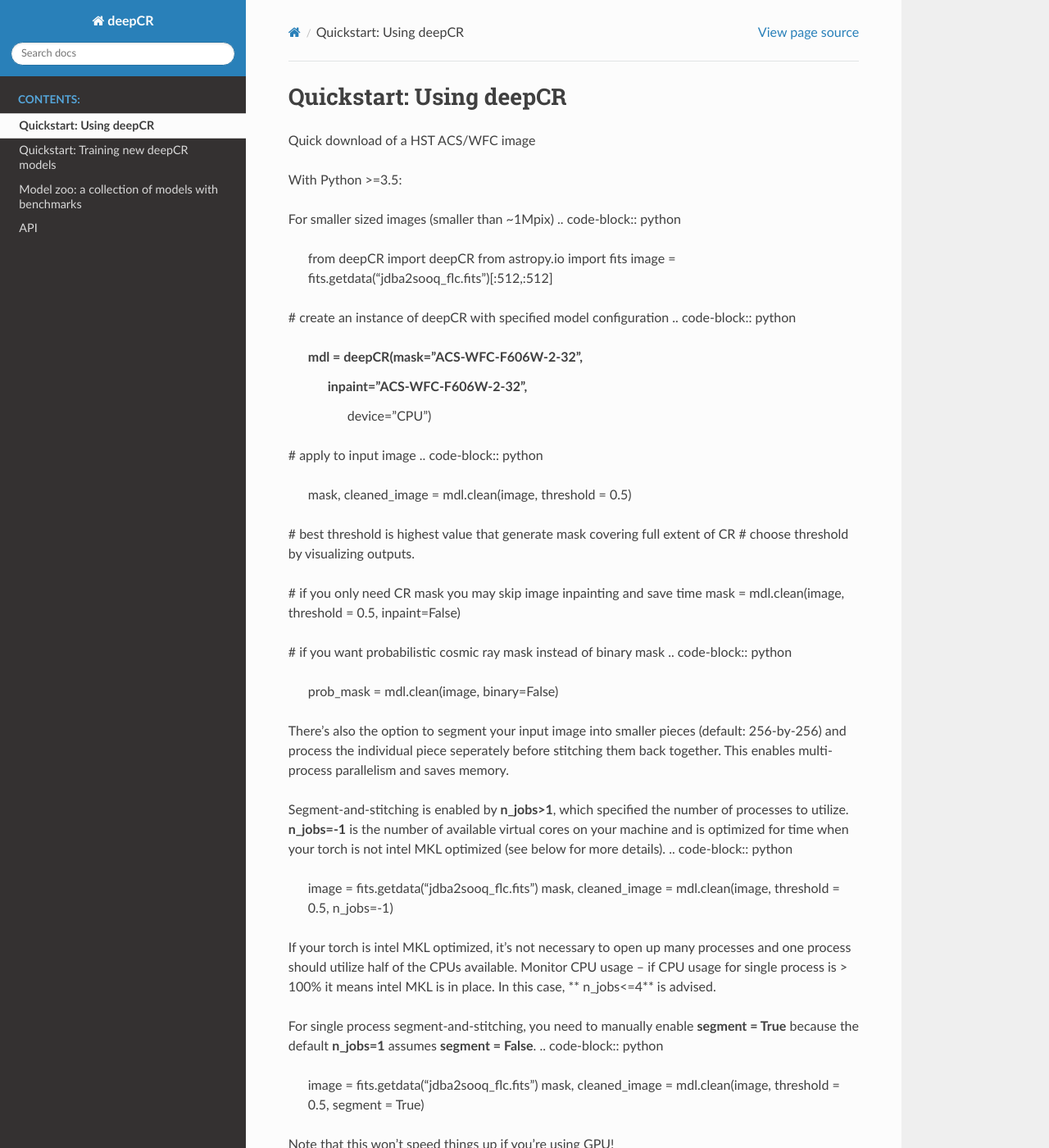
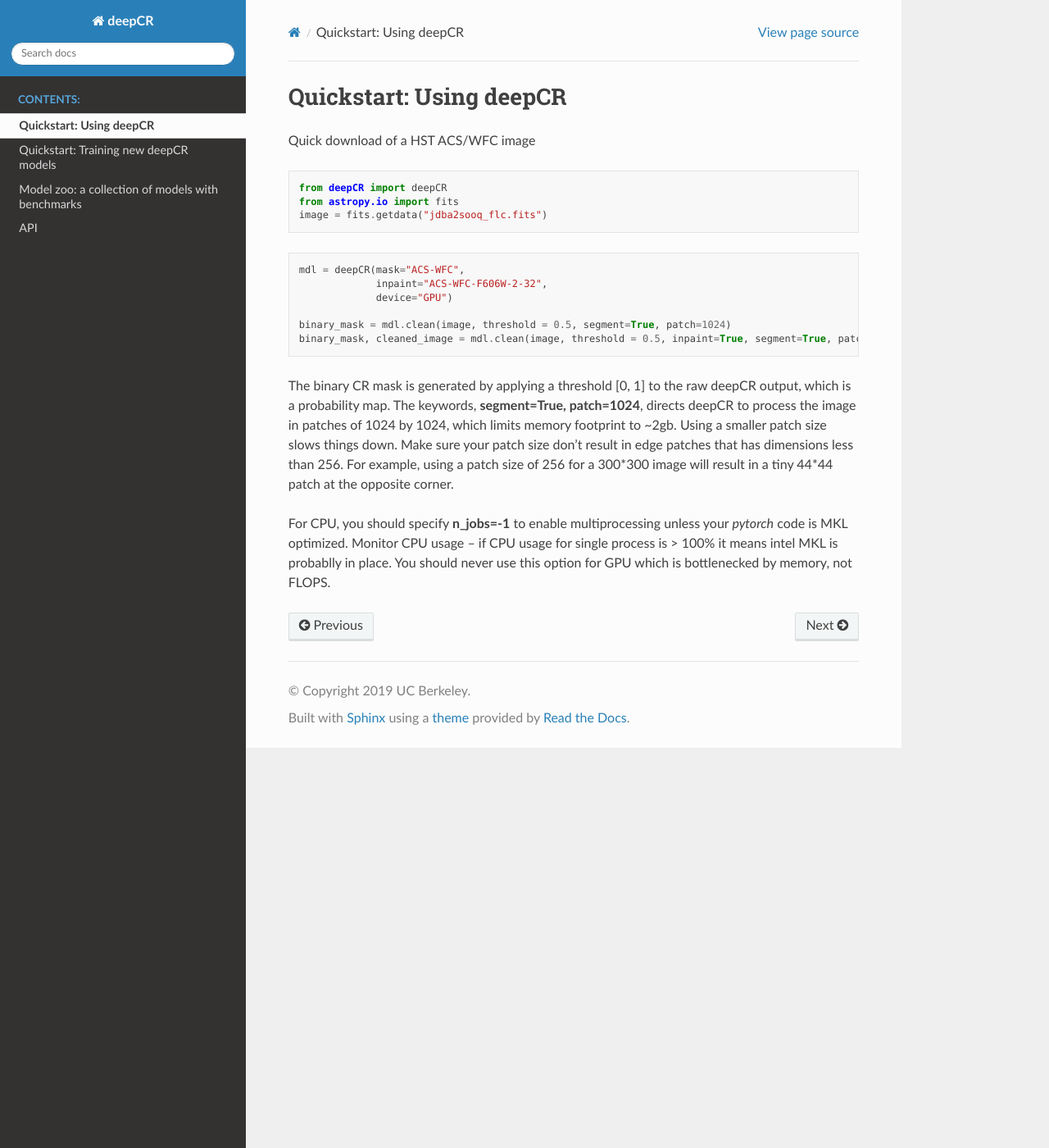
Before and after one commit to profjsb/deepCR, a Sphinx documentation site: the page built from docs/tutorial_use.rst, in a window 1280 px wide and 1400 px high. Shown: the whole window at 82% size. Built offline with Sphinx 7.4.7 and the Read the Docs theme 2.0.0, drawn with Linux system fonts in a browser that asks for light colours.

Commit message:
clean up code, update docs

```diff
--- a/docs/tutorial_use.rst
+++ b/docs/tutorial_use.rst
@@ -6,60 +6,28 @@
 .. code-block:: bash
     wget -O jdba2sooq_flc.fits https://mast.stsci.edu/api/v0.1/Download/file?uri=mast:HST/product/jdba2sooq_flc.fits
 
-With Python >=3.5:
-
-For smaller sized images (smaller than ~1Mpix)
 .. code-block:: python
 
     from deepCR import deepCR
     from astropy.io import fits
-    image = fits.getdata("jdba2sooq_flc.fits")[:512,:512]
+    image = fits.getdata("jdba2sooq_flc.fits")
 
-# create an instance of deepCR with specified model configuration
+
 .. code-block:: python
 
-    mdl = deepCR(mask="ACS-WFC-F606W-2-32",
-             inpaint="ACS-WFC-F606W-2-32",
-                 device="CPU")
+    mdl = deepCR(mask="ACS-WFC",
+                 inpaint="ACS-WFC-F606W-2-32",
+                 device="GPU")
 
-# apply to input image
-.. code-block:: python
+    binary_mask = mdl.clean(image, threshold = 0.5, segment=True, patch=1024)
+    binary_mask, cleaned_image = mdl.clean(image, threshold = 0.5, inpaint=True, segment=True, patch=1024)
 
-    mask, cleaned_image = mdl.clean(image, threshold = 0.5)
+The binary CR mask is generated by applying a threshold [0, 1] to the raw deepCR output, which is a probability map.
+The keywords, **segment=True, patch=1024**, directs deepCR to process the image in patches of 1024 by 1024, which
+limits memory footprint to ~2gb. Using a smaller patch size slows things down. Make sure your patch size don't result in
+edge patches that has dimensions less than 256. For example, using a patch size of 256 for a 300*300 image will result
+in a tiny 44*44 patch at the opposite corner.
 
-# best threshold is highest value that generate mask covering full extent of CR
-# choose threshold by visualizing outputs.
-
-# if you only need CR mask you may skip image inpainting and save time
-mask = mdl.clean(image, threshold = 0.5, inpaint=False)
-
-# if you want probabilistic cosmic ray mask instead of binary mask
-.. code-block:: python
-
-    prob_mask = mdl.clean(image, binary=False)
-
-There's also the option to segment your input image into smaller pieces (default: 256-by-256)
-and process the individual piece seperately before stitching them back together. This enables
-multi-process parallelism and saves memory.
-
-Segment-and-stitching is enabled by **n_jobs>1**, which specified the number of processes to utilize.
-**n_jobs=-1** is the number of available virtual cores on your machine and is optimized for time
-when your torch is not intel MKL optimized (see below for more details).
-.. code-block:: python
-
-    image = fits.getdata("jdba2sooq_flc.fits")
-    mask, cleaned_image = mdl.clean(image, threshold = 0.5, n_jobs=-1)
-
-
-If your torch is intel MKL optimized, it's not necessary to open up many processes and one process
-should utilize half of the CPUs available. Monitor CPU usage -- if CPU usage for single process
-is > 100% it means intel MKL is in place. In this case, ** n_jobs<=4** is advised.
-
-For single process segment-and-stitching, you need to manually enable **segment = True** because
-the default **n_jobs=1** assumes **segment = False**.
-.. code-block:: python
-
-    image = fits.getdata("jdba2sooq_flc.fits")
-    mask, cleaned_image = mdl.clean(image, threshold = 0.5, segment = True)
-
-Note that this won't speed things up if you're using GPU!
+For CPU, you should specify **n_jobs=-1** to enable multiprocessing unless your *pytorch* code is MKL optimized.
+Monitor CPU usage -- if CPU usage for single process is > 100% it means intel MKL is probablly in place. You
+should never use this option for GPU which is bottlenecked by memory, not FLOPS.
```
Also changed, not shown: docs/index.rst (+11 -4 lines), 2 other files.
